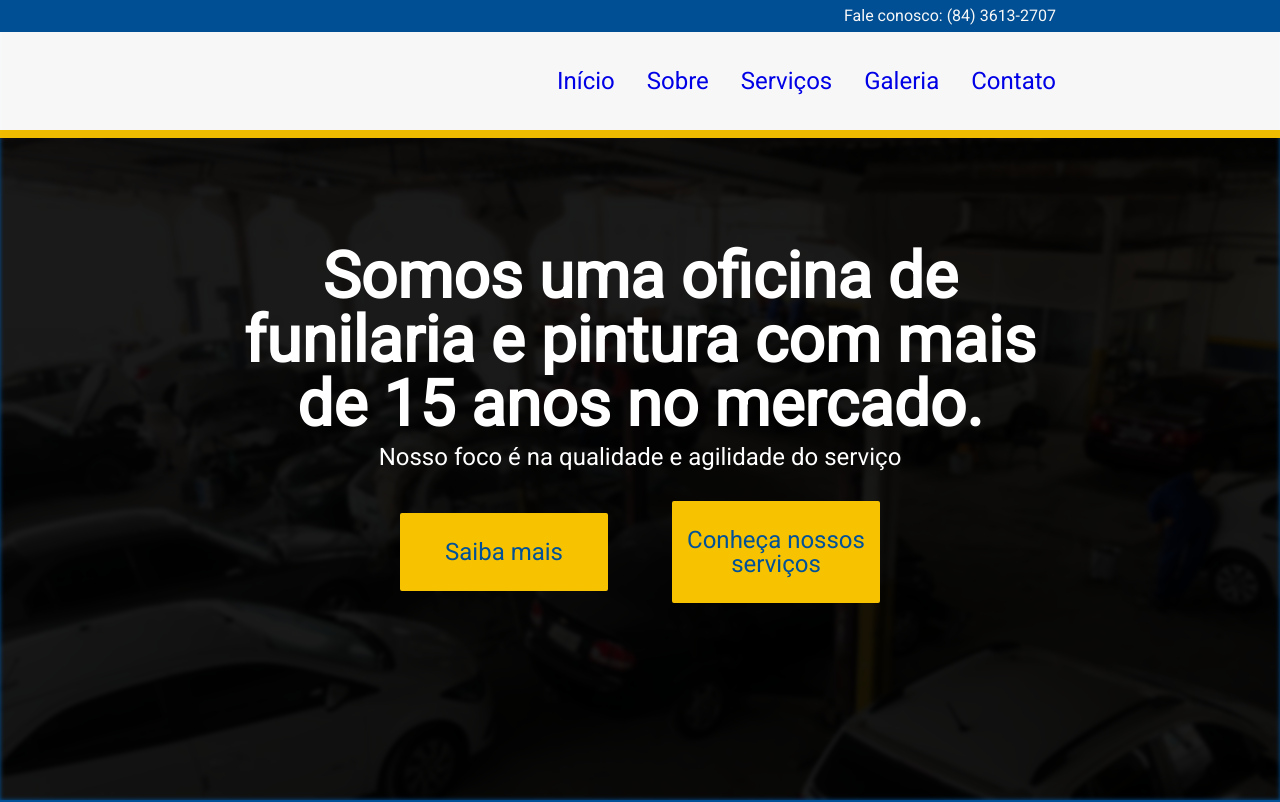
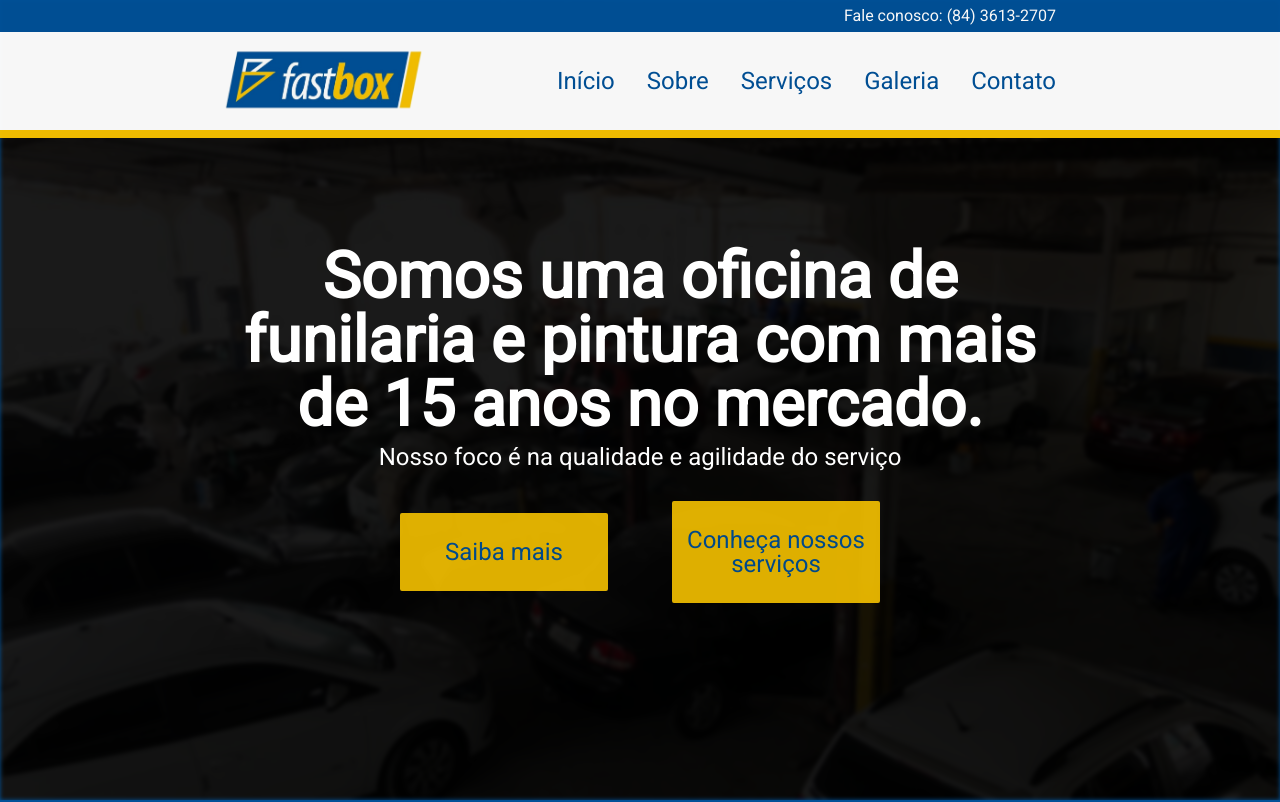
Before and after one commit to pvnetto/FastBox-Site, a Next.js app: page / in a window 1280 px wide. Shown: the top 802 px of the page. Built offline with nearby package versions, Linux system fonts and the light colour scheme.

Commit message:
add nav bar link animation

```diff
--- a/components/buttons/Button.js
+++ b/components/buttons/Button.js
@@ -11,10 +11,15 @@ const StyledButton = styled.button`
     border-radius: 2px;
     outline: none;
 
-    transition: all 0.2s ease;
+    opacity: 0.9;
+    cursor: pointer;
+
+
+    transition: all 0.3s ease;
 
     :hover {
-        background: ${primary => primary ? Colors.YELLOW : Colors.BLUE};
+        opacity: 1;
+        transform: scale(1.05);
     }
 `;
 
--- a/components/navbar/Navbar.js
+++ b/components/navbar/Navbar.js
@@ -32,8 +32,36 @@ const NavList = style.ul`
     }
 `
 
+const NavLink = style.a`
+    color: ${Colors.BLUE};
+
+    transition: all 0.3s ease;
+
+    padding: 0.3rem 0;
+
+    background-image: linear-gradient(to right, ${Colors.BLUE}, ${Colors.BLUE});
+    background-size: 0% 4px;
+    background-repeat: no-repeat;
+    background-position: 0% 100%;
+
+    &:hover {
+        background-size: 100% 4px;
+    }
+`
+
 const MobileNav = style.div`
     display: none;
+`
+
+const NavContent = style.div`
+    display: flex;
+    align-items: center;
+    justify-content: space-between;
+`
+
+const NavLogo = style.img`
+    max-width: 200px;
+    height: auto;
 `
 
 const Navbar = () => {
@@ -48,25 +76,25 @@ const Navbar = () => {
             </Container>
 
             <Content>
-                <div>
+                <NavContent>
                     <a href="index.html">
-                        {/* <img id="logo" src="assets/logo-hires.png" alt="" /> */}
+                        <NavLogo src="./images/logo-hires.png" alt="" />
                     </a>
                     <NavList>
                         <li>
-                            <a href="#start-banner"><p>Início</p></a>
+                            <NavLink href="#start-banner">Início</NavLink>
                         </li>
                         <li>
-                            <a href="#about">Sobre</a>
+                            <NavLink href="#about">Sobre</NavLink>
                         </li>
                         <li>
-                            <a href="#services">Serviços</a>
+                            <NavLink href="#services">Serviços</NavLink>
                         </li>
                         <li>
-                            <a href="#gallery">Galeria</a>
+                            <NavLink href="#gallery">Galeria</NavLink>
                         </li>
                         <li>
-                            <a href="#contact">Contato</a>
+                            <NavLink href="#contact">Contato</NavLink>
                         </li>
                     </NavList>
 
@@ -83,7 +111,7 @@ const Navbar = () => {
                             <a href="#contact">Contato</a>
                         </div>
                     </MobileNav>
-                </div>
+                </NavContent>
             </Content>
         </NavbarStyle>
     );
--- a/components/sections/jumbotron/Jumbotron.js
+++ b/components/sections/jumbotron/Jumbotron.js
@@ -13,10 +13,24 @@ const JumbotronStyle = style.header`
     justify-content: center;
 
     text-align: center;
+    transform: translateX(-2000px);
+
+    animation: enter 0.5s;
+    animation-fill-mode: forwards;
 
     h1 {
         margin-top: 5rem;
         margin-bottom: 0.5rem;
+    }
+
+    @keyframes enter {
+        0% {
+            transform: translateX(-2000px);
+        }
+
+        100% {
+            transform: translateX(0);
+        }
     }
 `;
 
```
